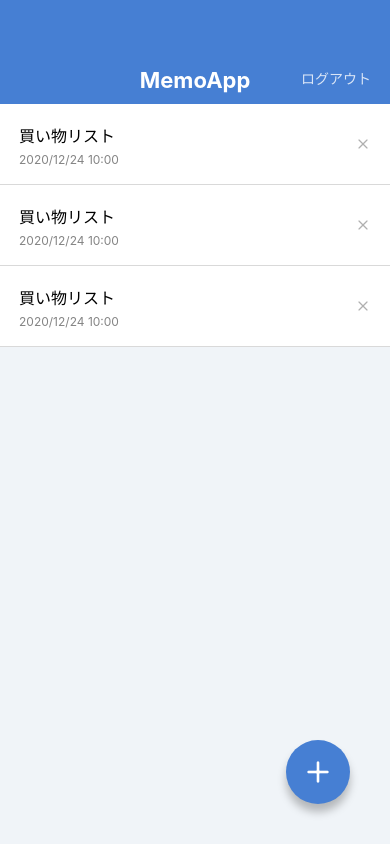
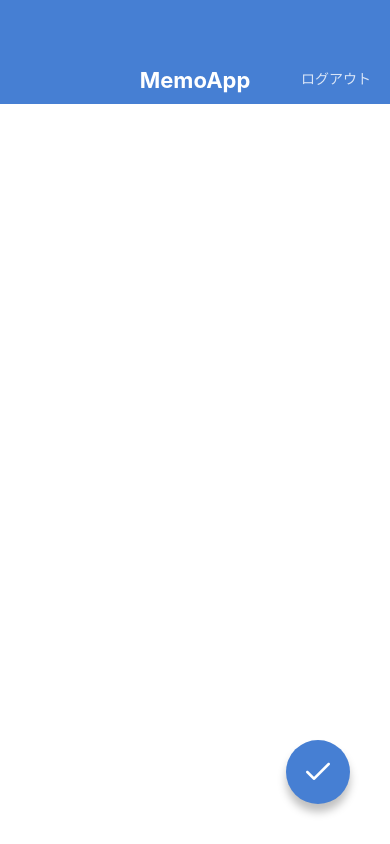
Before and after one commit to kyohei-horikawa/ExpoMemoApp, a React Native app: screen / in a window 390 px wide. Built offline with nearby package versions, Linux system fonts and the light colour scheme.

Commit message:
Add Edit Create Screen

```diff
--- a/App.jsx
+++ b/App.jsx
@@ -1,9 +1,11 @@
 import React from 'react';
 
-import MemoListScreen from './src/screens/MemoListScreen';
+// import MemoListScreen from './src/screens/MemoListScreen';
 // import MemoDetailScreen from './src/screens/MemoDetailScreen';
+import MemoCreateScreen from './src/screens/MemoCreateScreen';
 
 export default function App() {
-  return <MemoListScreen />;
+  // return <MemoListScreen />;
+  return <MemoCreateScreen />;
   // return <MemoDetailScreen />;
 }
--- /dev/null
+++ b/src/screens/MemoCreateScreen.jsx
@@ -0,0 +1,39 @@
+import React from 'react';
+import {
+  View,
+  StyleSheet,
+  TextInput,
+  KeyboardAvoidingView,
+} from 'react-native';
+
+import AppBar from '../components/AppBar';
+import CircleButton from '../components/CircleButton';
+
+export default function MemoCreateScreen() {
+  return (
+    <KeyboardAvoidingView style={styles.container} behavior="height">
+      <AppBar />
+      <View style={styles.inputContainer}>
+        <TextInput value="" multiline style={styles.input} />
+      </View>
+      <CircleButton name="check" />
+    </KeyboardAvoidingView>
+  );
+}
+
+const styles = StyleSheet.create({
+  container: {
+    flex: 1,
+  },
+  inputContainer: {
+    paddingVertical: 32,
+    paddingHorizontal: 27,
+    flex: 1,
+  },
+  input: {
+    flex: 1,
+    textAlignVertical: 'top',
+    fontSize: 16,
+    lineHeight: 24,
+  },
+});
```
Also changed, not shown: src/screens/MemoEditScreen.jsx (added, +39 -0 lines).
